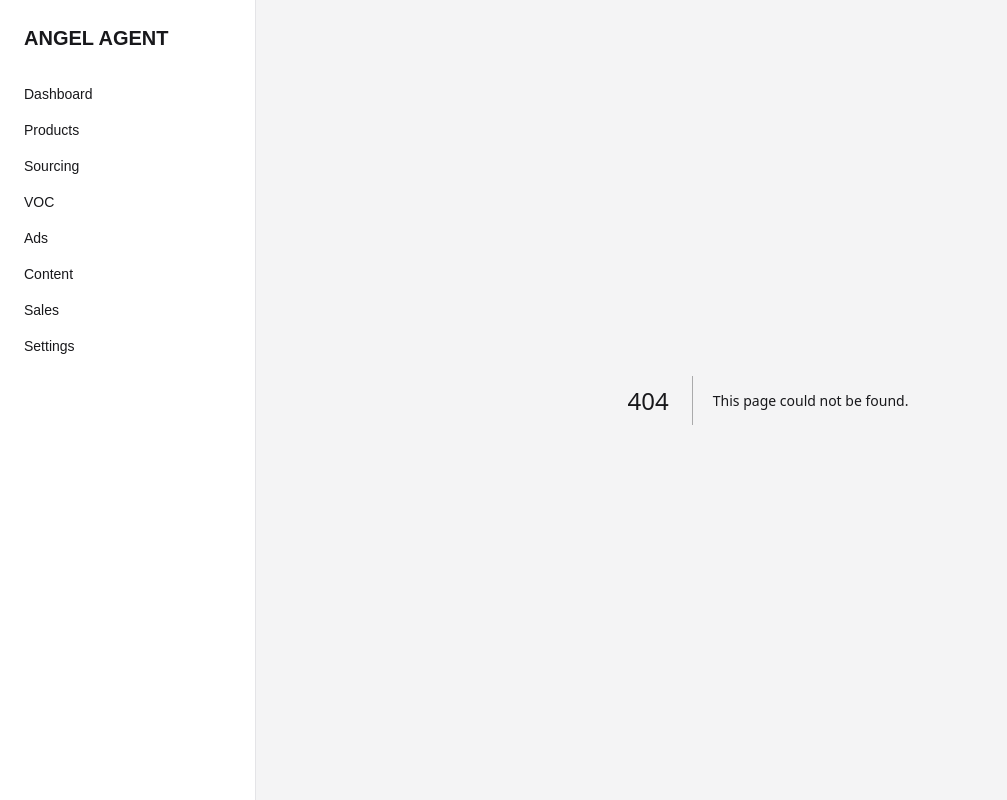
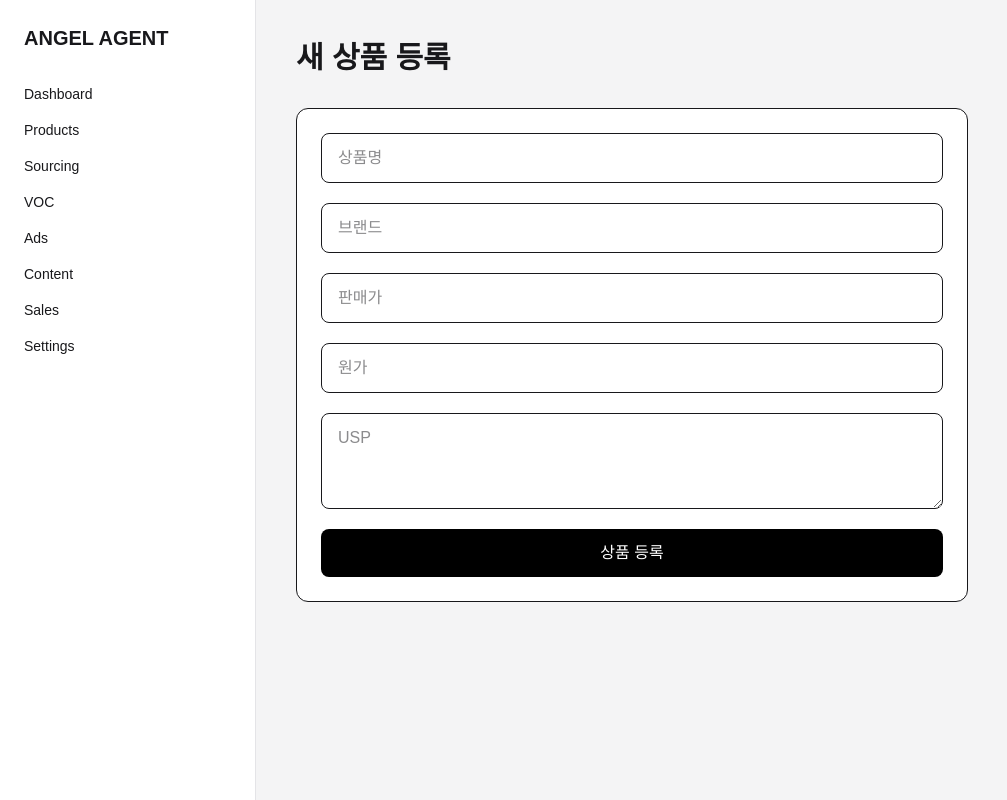
Before and after one commit to leejungwu/angel-agent, a Next.js app: page /products/new in a window 1280 px wide. Before the commit this address had no page. Shown: the whole page, without its empty margins (0-1007 px from the left). Built offline with nearby package versions, Linux system fonts and the light colour scheme; no server answers.

Commit message:
Add product creation form

```diff
--- /dev/null
+++ b/app/products/new/page.tsx
@@ -0,0 +1,93 @@
+"use client";
+
+import { useState } from "react";
+import { useRouter } from "next/navigation";
+import { supabase } from "@/lib/supabase";
+
+export default function NewProductPage() {
+  const router = useRouter();
+
+  const [name, setName] = useState("");
+  const [brand, setBrand] = useState("");
+  const [sellingPrice, setSellingPrice] = useState("");
+  const [costPrice, setCostPrice] = useState("");
+  const [usp, setUsp] = useState("");
+  const [loading, setLoading] = useState(false);
+
+  async function handleSubmit() {
+    setLoading(true);
+
+    const { error } = await supabase.from("products").insert({
+      name,
+      brand,
+      selling_price: sellingPrice ? Number(sellingPrice) : null,
+      cost_price: costPrice ? Number(costPrice) : null,
+      usp,
+    });
+
+    setLoading(false);
+
+    if (error) {
+      alert(error.message);
+      return;
+    }
+
+    router.push("/products");
+    router.refresh();
+  }
+
+  return (
+    <main className="p-10">
+      <h1 className="text-3xl font-bold">새 상품 등록</h1>
+
+      <div className="mt-8 max-w-2xl rounded-xl border bg-white p-6">
+        <div className="flex flex-col gap-5">
+          <input
+            className="rounded-lg border px-4 py-3"
+            placeholder="상품명"
+            value={name}
+            onChange={(e) => setName(e.target.value)}
+          />
+
+          <input
+            className="rounded-lg border px-4 py-3"
+            placeholder="브랜드"
+            value={brand}
+            onChange={(e) => setBrand(e.target.value)}
+          />
+
+          <input
+            type="number"
+            className="rounded-lg border px-4 py-3"
+            placeholder="판매가"
+            value={sellingPrice}
+            onChange={(e) => setSellingPrice(e.target.value)}
+          />
+
+          <input
+            type="number"
+            className="rounded-lg border px-4 py-3"
+            placeholder="원가"
+            value={costPrice}
+            onChange={(e) => setCostPrice(e.target.value)}
+          />
+
+          <textarea
+            className="min-h-24 rounded-lg border px-4 py-3"
+            placeholder="USP"
+            value={usp}
+            onChange={(e) => setUsp(e.target.value)}
+          />
+
+          <button
+            onClick={handleSubmit}
+            disabled={loading}
+            className="rounded-lg bg-black px-5 py-3 text-white"
+          >
+            {loading ? "등록 중..." : "상품 등록"}
+          </button>
+        </div>
+      </div>
+    </main>
+  );
+}
```
